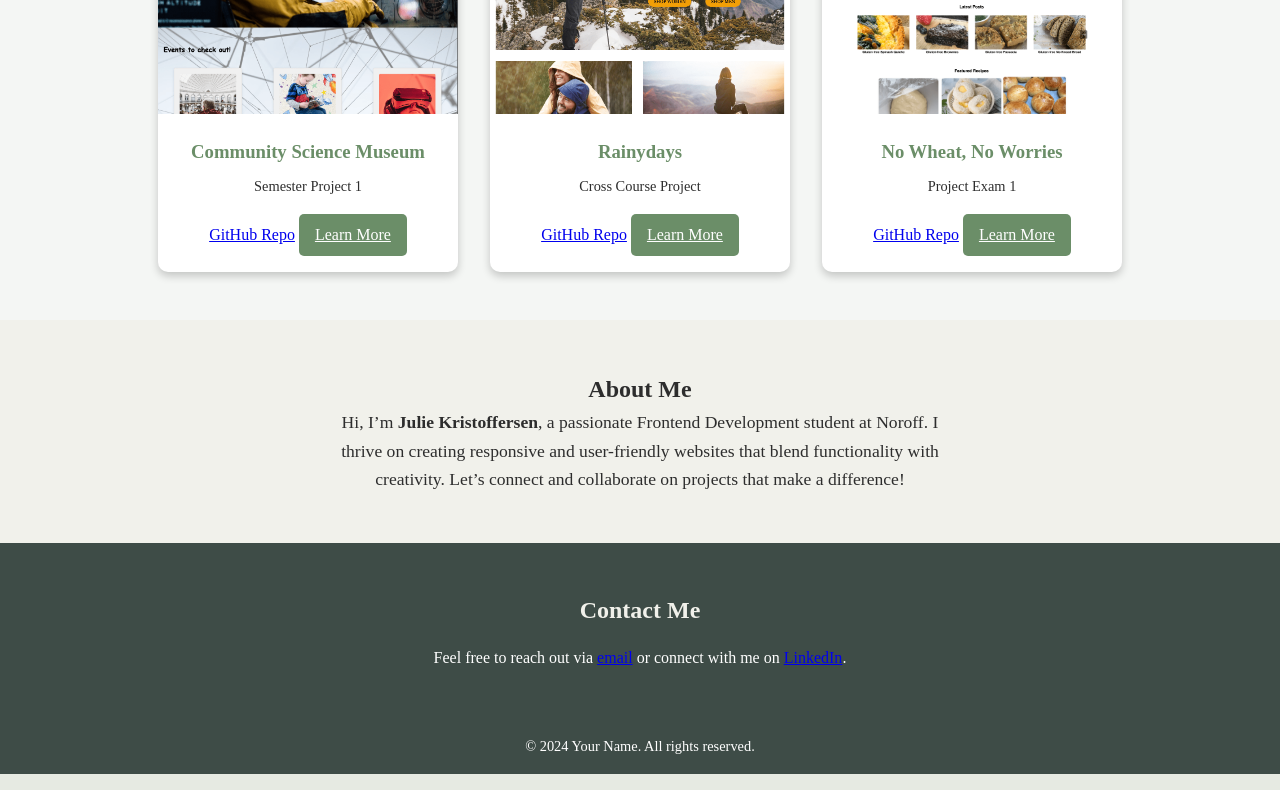
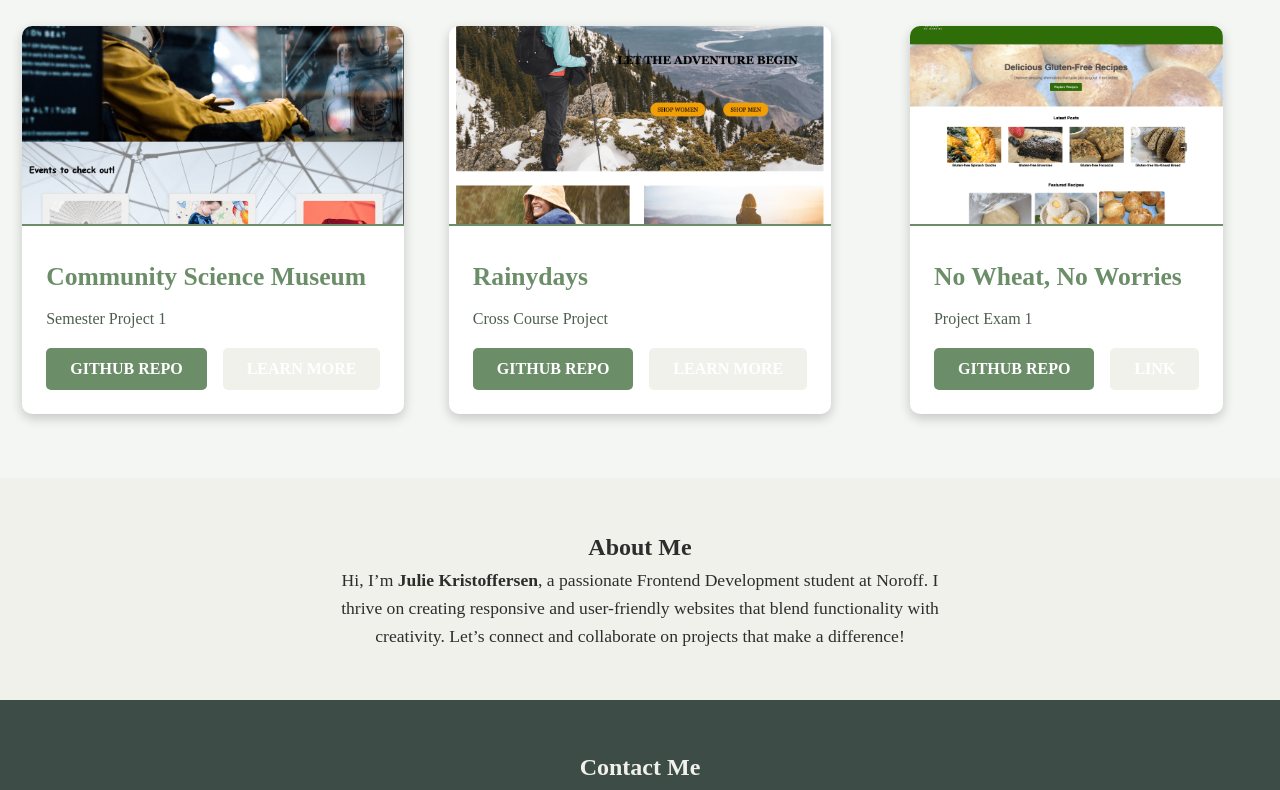
Before and after one commit to JulieKristoffersen/Portofolio, a plain HTML site: page index.html in a window 1280 px wide. Shown: the part 600-1390 px from the top of the page. Drawn offline with Linux system fonts and the light colour scheme.

Commit message:
fixed styling

```diff
--- a/css/styles.css
+++ b/css/styles.css
@@ -72,7 +72,9 @@ body {
 
 .nav-links a {
     color: var(--white);
+    text-decoration: none;
     transition: color 0.3s ease;
+    padding-right: 3rem;
 }
 
 .nav-links a:hover {
@@ -98,7 +100,7 @@ body {
 }
 
 .hero h1 {
-    font-size: 2.5rem;
+    font-size: 4rem;
     margin-bottom: 1rem;
 }
 
@@ -107,60 +109,92 @@ body {
 }
 
 .projects {
+    padding: 4rem 1rem;
     background-color: var(--light-color);
-    padding: 3rem 1rem;
+    text-align: center;
+}
+
+.projects h2 {
+    font-size: 2.5rem;
+    margin-bottom: 2rem;
+    color: var(--dark-color);
+    text-transform: uppercase;
+    letter-spacing: 1px;
 }
 
 .project-cards {
-    display: flex;
-    flex-wrap: wrap;
+    display: grid;
+    grid-template-columns: repeat(auto-fit, minmax(300px, 1fr));  /* Responsive grid layout */
     gap: 2rem;
-    justify-content: center;
+    justify-items: center;
 }
 
 .card {
-    background-color: #fff;
+    background-color: var(--white);
     border-radius: 10px;
-    box-shadow: 0 4px 8px var(--shadow-color);
     overflow: hidden;
-    width: 300px;
+    box-shadow: 0 4px 12px var(--shadow-color);
     transition: transform 0.3s ease, box-shadow 0.3s ease;
 }
 
 .card:hover {
-    transform: translateY(-10px);
-    box-shadow: 0 6px 12px var(--shadow-color);
+    transform: translateY(-8px);
+    box-shadow: 0 8px 16px var(--shadow-color);
 }
 
 .card img {
     width: 100%;
     height: 200px;
     object-fit: cover;
+    border-bottom: 2px solid var(--primary-color);
 }
 
 .card-content {
-    padding: 1rem;
-    text-align: center;
+    padding: 1.5rem;
+    text-align: left;
 }
 
 .card-content h3 {
+    font-size: 1.6rem;
     margin-bottom: 0.5rem;
     color: var(--primary-color);
 }
 
-.card-content p {
+.card-category {
+    font-size: 1rem;
+    color: var(--accent-color);
     margin-bottom: 1rem;
-    font-size: 0.9rem;
 }
 
-.card-content .btn {
-    padding: 0.5rem 1rem;
+.card-links {
+    display: flex;
+    justify-content: space-between;
+    gap: 1rem;
+}
+
+.card-links .btn {
+    padding: 0.5rem 1.5rem;
+    background-color: var(--primary-color);
+    color: var(--white);
+    font-weight: bold;
+    text-transform: uppercase;
+    border-radius: 5px;
+    text-decoration: none;
+    transition: background-color 0.3s ease;
+}
+
+.card-links .btn:hover {
+    background-color: var(--secondary-color);
+}
+
+.card-links .btn-learn {
+    background-color: var(--secondary-color);
+}
+
+.card-links .btn-learn:hover {
     background-color: var(--primary-color);
 }
 
-.card-content .btn:hover {
-    background-color: var(--secondary-color);
-}
 
 .about {
     padding: 50px 0;
--- a/index.html
+++ b/index.html
@@ -23,8 +23,8 @@
             </ul>
         </nav>
         <section class="hero">
-            <h1>Welcome to My Portfolio</h1>
-            <p>Discover my journey as a developer and explore the projects I've worked on.</p>
+            <h1>Julie N. Kristoffersen</h1>
+            <p>Discover my journey as a frontend developer and explore the projects I've worked on.</p>
             <a href="#projects" class="btn">View Projects</a>
         </section>
     </header>
@@ -36,27 +36,33 @@
                     <img src="images/csm_homepage.png" alt="Project 1 Screenshot">
                     <div class="card-content">
                         <h3>Community Science Museum</h3>
-                        <p>Semester Project 1</p>
-                        <a href="https://github.com/JulieKristoffersen/Community-Science-Museum" target="_blank">GitHub Repo</a>
-                        <a href="project1.html" class="btn">Learn More</a>
+                        <p class="card-category">Semester Project 1</p>
+                        <div class="card-links">
+                            <a href="https://github.com/JulieKristoffersen/Community-Science-Museum" target="_blank" class="btn">GitHub Repo</a>
+                            <a href="project1.html" class="btn btn-learn">Learn More</a>
+                        </div>
                     </div>
                 </div>
                 <div class="card">
                     <img src="images/rainydays_homepage.png" alt="Project 2 Screenshot">
                     <div class="card-content">
                         <h3>Rainydays</h3>
-                        <p>Cross Course Project</p>
-                        <a href="https://github.com/JulieKristoffersen/Course-Assignment-Rainydays" target="_blank">GitHub Repo</a>
-                        <a href="project2.html" class="btn">Learn More</a>
+                        <p class="card-category">Cross Course Project</p>
+                        <div class="card-links">
+                            <a href="https://github.com/JulieKristoffersen/Course-Assignment-Rainydays" target="_blank" class="btn">GitHub Repo</a>
+                            <a href="project2.html" class="btn btn-learn">Learn More</a>
+                        </div>
                     </div>
                 </div>
                 <div class="card">
                     <img src="images/nwnw_hompage.png" alt="Project 3 Screenshot">
                     <div class="card-content">
                         <h3>No Wheat, No Worries</h3>
-                        <p>Project Exam 1</p>
-                        <a href="https://github.com/JulieKristoffersen/Exam1-No-Wheat-No-Worries" target="_blank">GitHub Repo</a>
-                        <a href="project3.html" class="btn">Learn More</a>
+                        <p class="card-category">Project Exam 1</p>
+                        <div class="card-links">
+                            <a href="https://github.com/JulieKristoffersen/Exam1-No-Wheat-No-Worries" target="_blank" class="btn">GitHub Repo</a>
+                            <a href="project3.html" class="btn btn-learn">Link</a>
+                        </div>
                     </div>
                 </div>
             </div>
```
